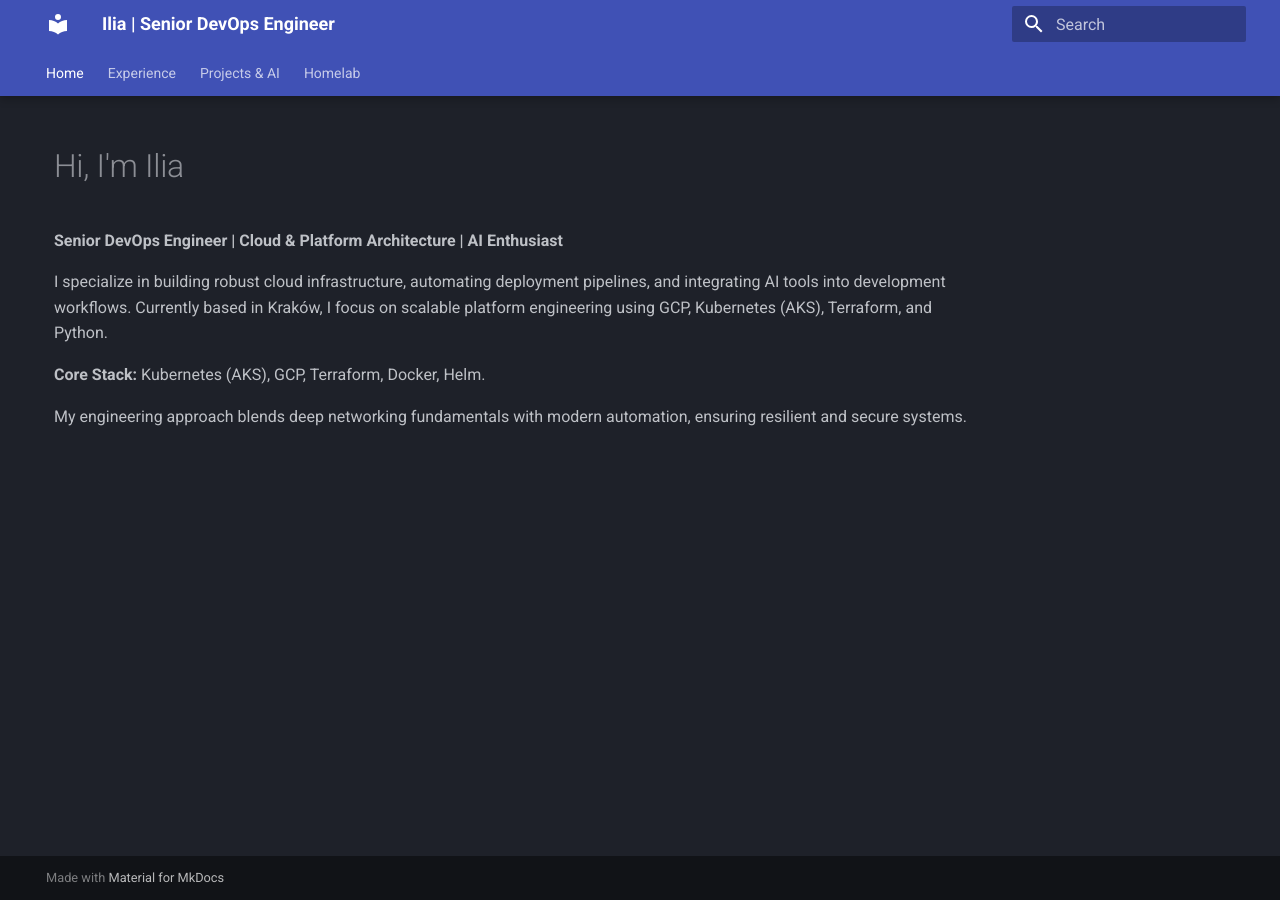
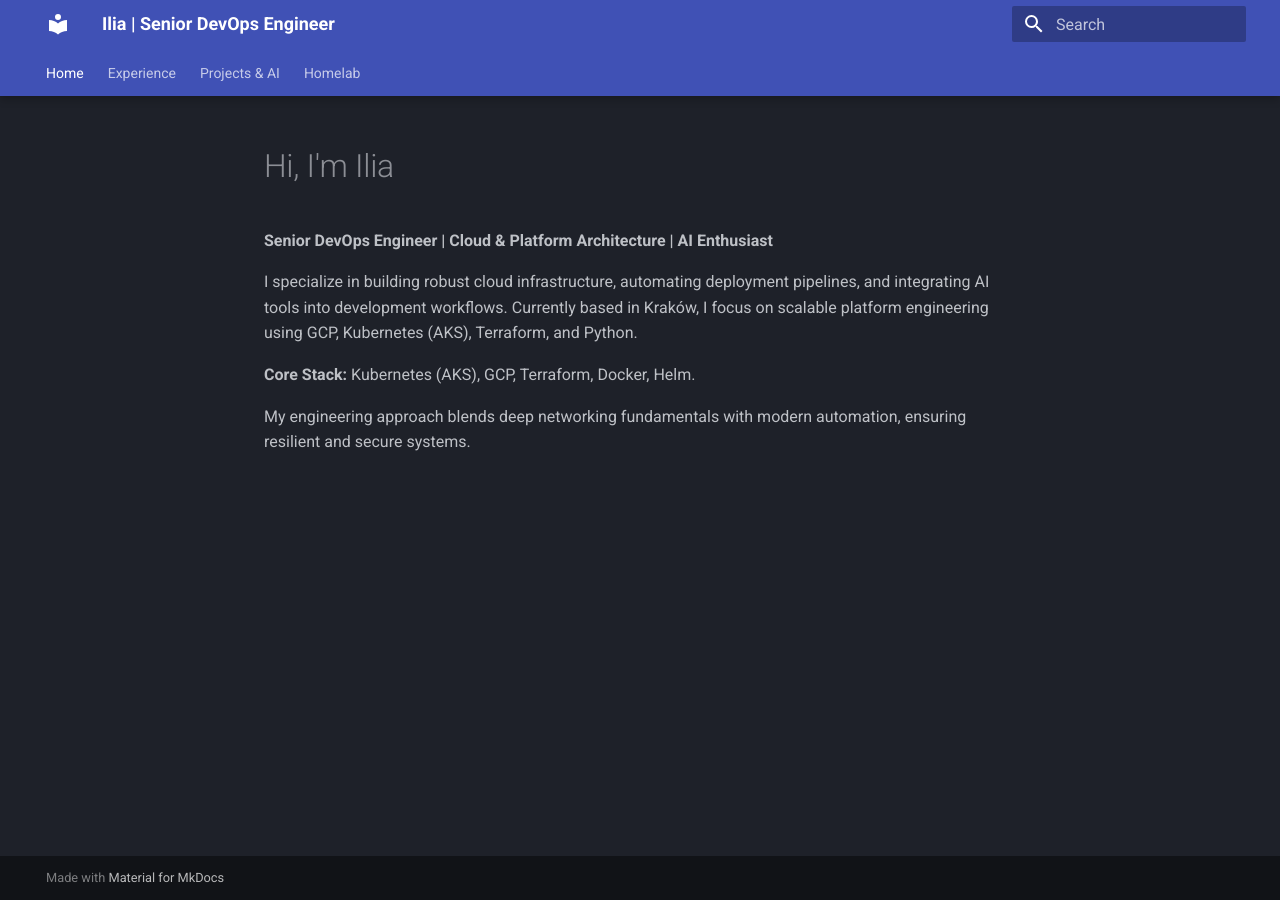
Before and after one commit to GlycineASoya/portfolio, an MkDocs documentation site: the page built from docs/index.md, in a window 1280 px wide. Built offline with MkDocs 1.6.1 and Material for MkDocs 9.7.7, drawn with Linux system fonts in a browser that asks for light colours.

Commit message:
update css

```diff
--- a/docs/stylesheets/custom.css
+++ b/docs/stylesheets/custom.css
@@ -4,6 +4,19 @@
 
 .md-sidebar--primary {
     display: none !important;
+}
+
+.md-sidebar--secondary {
+    display: none !important;
+}
+
+.md-main__inner {
+    justify-content: center;
+}
+
+.md-content {
+    max-width: 800px;
+    width: 100%;
 }
 
 @media screen and (max-width: 76.1875em) {
```
